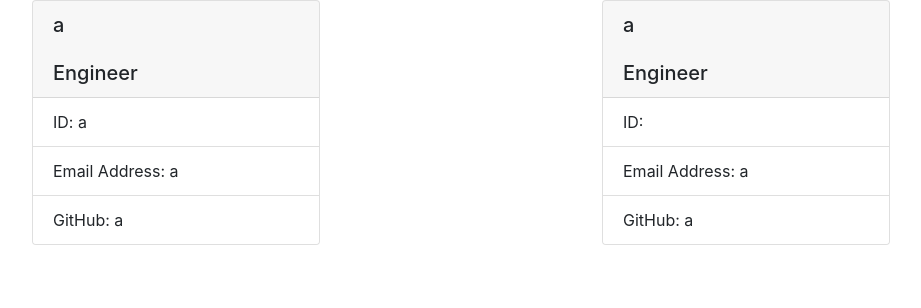
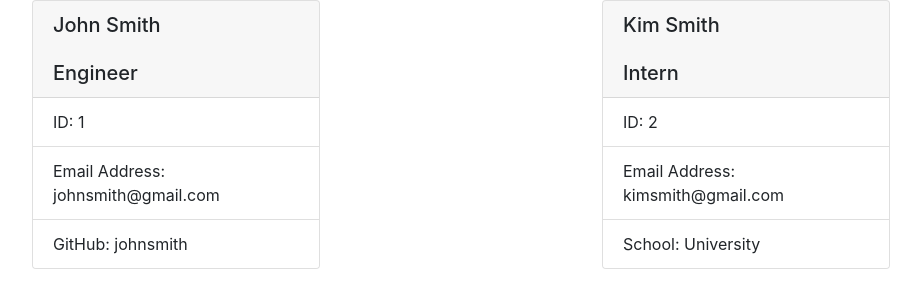
Before and after one commit to pgwdbri/TeamProfileGenerator, a website: page index.html in a window 1280 px wide. Shown: the whole page, without its empty margins (179-1100 px from the left). Drawn offline with nearby package versions, Linux system fonts and the light colour scheme.

Commit message:
test run

```diff
--- a/index.html
+++ b/index.html
@@ -12,20 +12,20 @@
       <div class="container">
           <div class="row"><div class="col-6">
           <div class="card mx-auto mb-3" style="width: 18rem">
-            <h5 class="card-header">a<br /><br />Engineer</h5>
+            <h5 class="card-header">John Smith<br /><br />Engineer</h5>
               <ul class="list-group list-group-flush">
-                  <li class="list-group-item">ID: a</li>
-                  <li class="list-group-item">Email Address: a</li>
-                  <li class="list-group-item">GitHub: a</li>
+                  <li class="list-group-item">ID: 1</li>
+                  <li class="list-group-item">Email Address: johnsmith@gmail.com</li>
+                  <li class="list-group-item">GitHub: johnsmith</li>
               </ul>
             </div>
           </div><div class="col-6">
           <div class="card mx-auto mb-3" style="width: 18rem">
-            <h5 class="card-header">a<br /><br />Engineer</h5>
+            <h5 class="card-header">Kim Smith<br /><br />Intern</h5>
               <ul class="list-group list-group-flush">
-                  <li class="list-group-item">ID: </li>
-                  <li class="list-group-item">Email Address: a</li>
-                  <li class="list-group-item">GitHub: a</li>
+                <li class="list-group-item">ID: 2</li>
+                <li class="list-group-item">Email Address: kimsmith@gmail.com</li>
+                <li class="list-group-item">School: University</li>
               </ul>
             </div>
           </div> </div>
```
